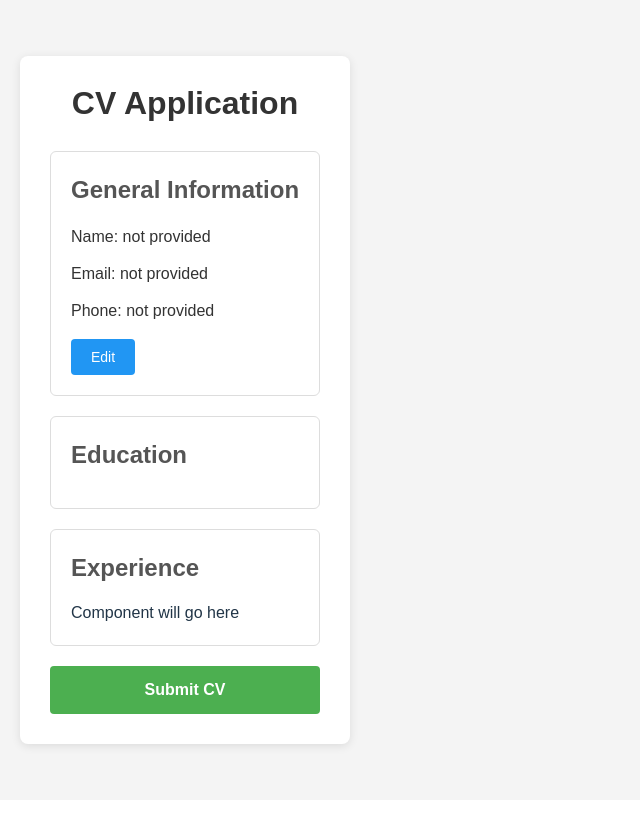
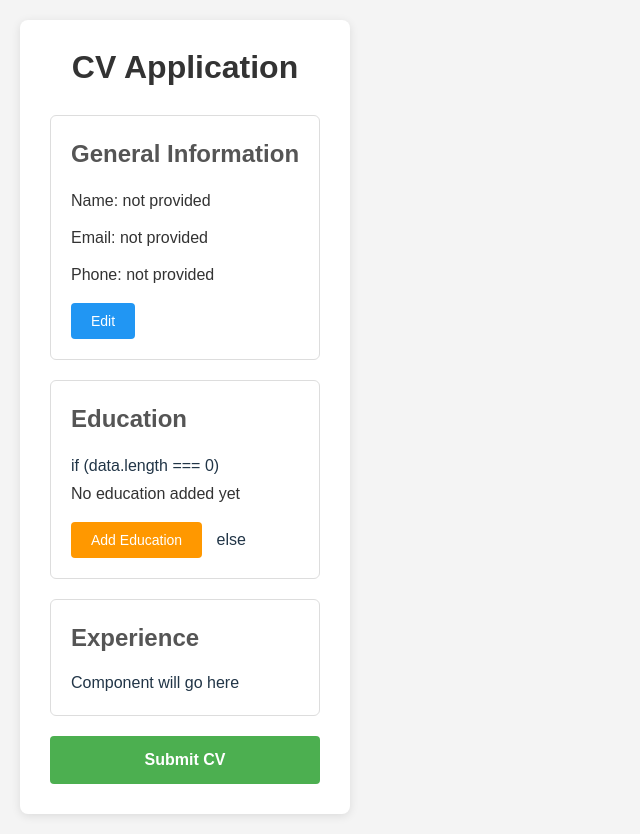
Before and after one commit to jeremytey/CV-application, a React (Vite) app: page / in a window 1280 px wide. Shown: the whole page, without its empty margins (0-640 px from the left). Before the commit the page ends 800 px from the top, so only its background shows below. Built offline with nearby package versions, Linux system fonts and the light colour scheme.

Commit message:
education update

```diff
--- a/src/components/Education.jsx
+++ b/src/components/Education.jsx
@@ -7,6 +7,10 @@ function Education({ data, onUpdate, isSubmitted }) {
 
   function handleEdit() {
     isEditing(true);
+    setFormData({ school: data.school,
+                  degree: data.degree,
+                  year: data.year
+                });
   }
 
   function handleAdd() {
@@ -56,27 +60,28 @@ function Education({ data, onUpdate, isSubmitted }) {
           onChange = {(e) => handleInputChange('year', e.target.value)}
           />
 
-        <button className = "add-btn" onClick={handleAdd}>Add Education</button>
-
         <button className = "save-btn" onClick={() => setIsEditing(false)}>Done</button>
-
-
-
-          {/* TODO: Display existing entries with delete buttons */}
-          {/* Loop through data array using .map() */}
-          {/* For each entry, show: */}
-          {/*   - entry.school, entry.degree, entry.year */}
-          {/*   - Delete button that calls handleDelete(entry.id) */}
-          {/* IMPORTANT: Use () => handleDelete(entry.id) NOT handleDelete(entry.id) */}
-          {/* Hint: data.map(entry => ( <div key={entry.id}>...</div> )) */}
+        <button className = "add-btn" onClick={handleAdd}>Add</button>
         </div>
       ) : (
         <div className="display-content">
-          {/* TODO: Check if data array is empty */}
-          {/* If data.length === 0: show "No education added yet" */}
-          {/* Else: loop through data and display each entry */}
+          if (data.length === 0) {
+            <>
+            <p>No education added yet</p>
+            <button className = "add-btn" onClick={handleEdit}>Add Education</button>
+            </>
 
-          {/* TODO: Edit button (same as GeneralInfo) */}
+          } else {
+            data.map(entry => (
+              <div key={entry.id}>
+                <p>School: {entry.school}</p>
+                <p>Degree: {entry.degree}</p>
+                <p>Year: {entry.year}</p>
+                <button className="delete-btn" onClick={() => handleDelete(entry.id)}>Delete</button>
+                <button className="edit-btn" onClick={handleEdit}>Edit</button>
+              </div>
+            ))
+          }
         </div>
       )}
     </div>
--- a/src/components/GeneralInfo.jsx
+++ b/src/components/GeneralInfo.jsx
@@ -1,9 +1,10 @@
 import { useState } from 'react';
 import '../styles/Components.css';
 
+// contains 2 modes: display and edit
 function GeneralInfo({ data, onUpdate, isSubmitted }) {
-  const [isEditing, setIsEditing] = useState(false);
-  const [formData, setFormData] = useState({ name: '', email: '', phone: '' });
+  const [isEditing, setIsEditing] = useState(false); // edit mode flag
+  const [formData, setFormData] = useState({ name: '', email: '', phone: '' }); // form data state
 
   function handleEdit() {
     setIsEditing(true);
```
